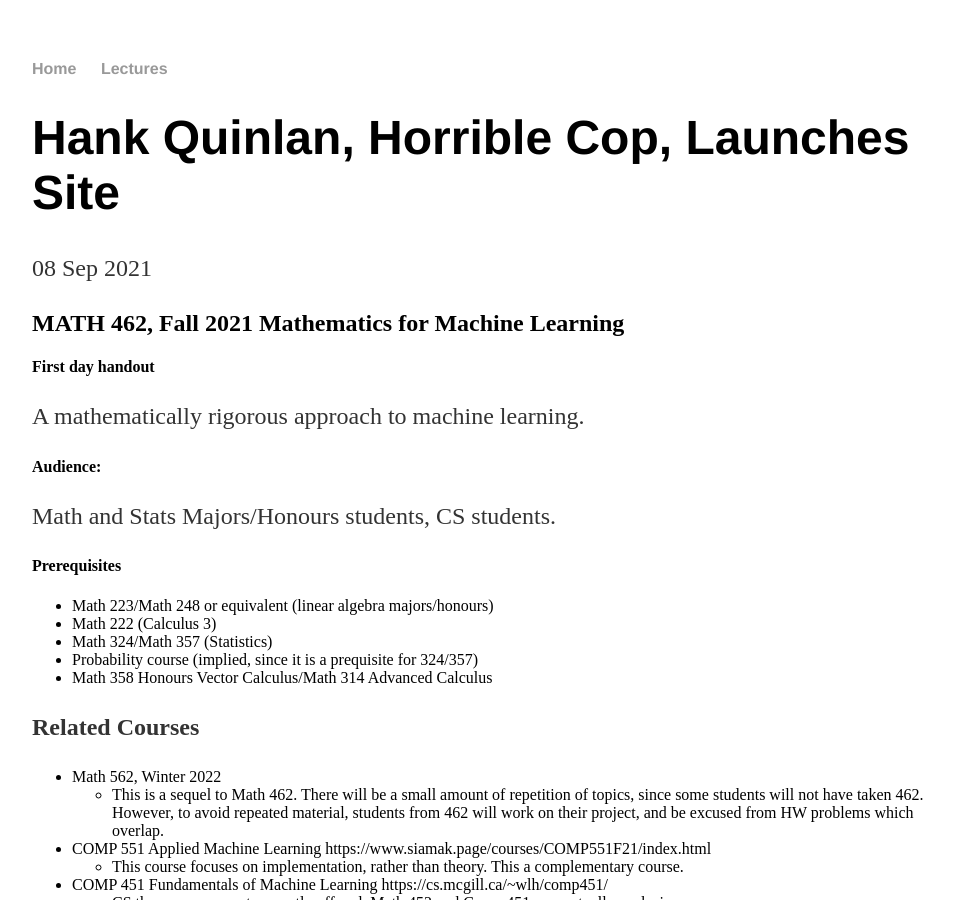
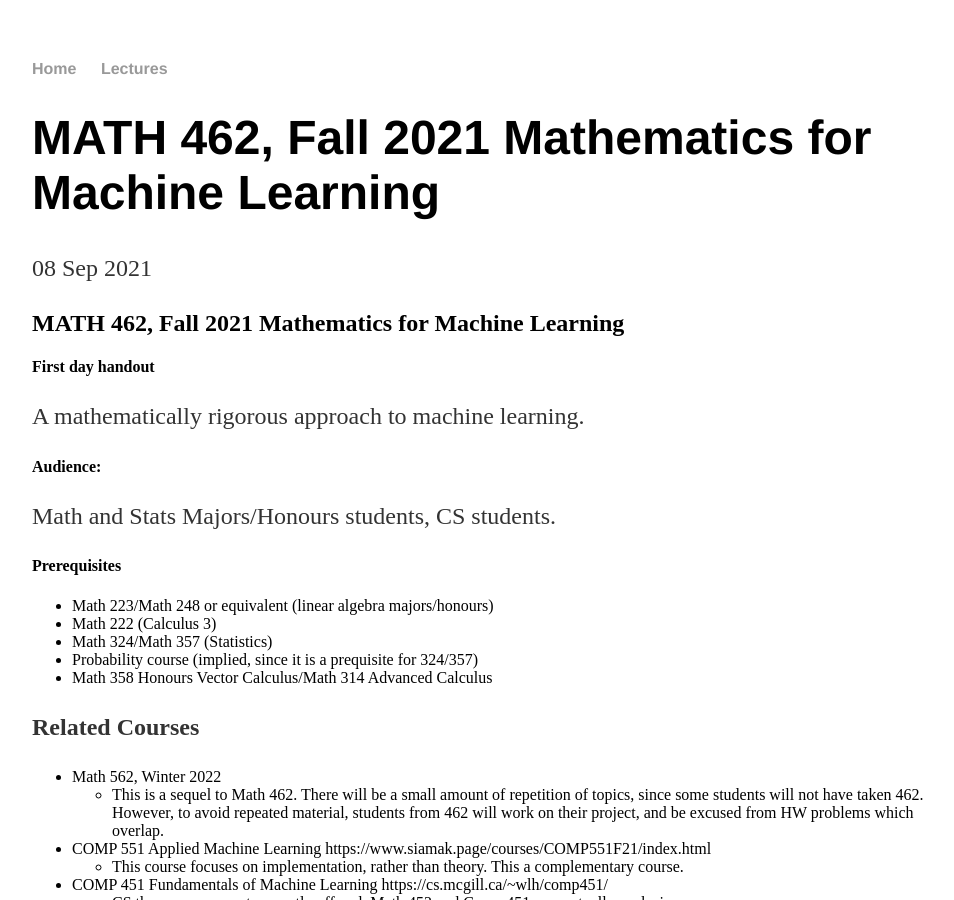
Before and after one commit to adam-oberman/adam-oberman.github.io, a Jekyll site: the page built from _posts/2021-09-08-course-page-launch.md, in a window 1280 px wide and 900 px high. Shown: the whole window, without its empty margins (160-1114 px from the left). Built offline with Jekyll 4.4.1, drawn with Linux system fonts in a browser that asks for light colours.

Commit message:
Update 2021-09-08-course-page-launch.md

```diff
--- a/_posts/2021-09-08-course-page-launch.md
+++ b/_posts/2021-09-08-course-page-launch.md
@@ -1,8 +1,8 @@
 ---
 layout: post
-title: "Hank Quinlan, Horrible Cop, Launches Site"
-date: 2021-09-08
+title: "MATH 462, Fall 2021 Mathematics for Machine Learning"
 ---
+
 ##   MATH 462, Fall 2021 Mathematics for Machine Learning
 
 #### First day handout
```
